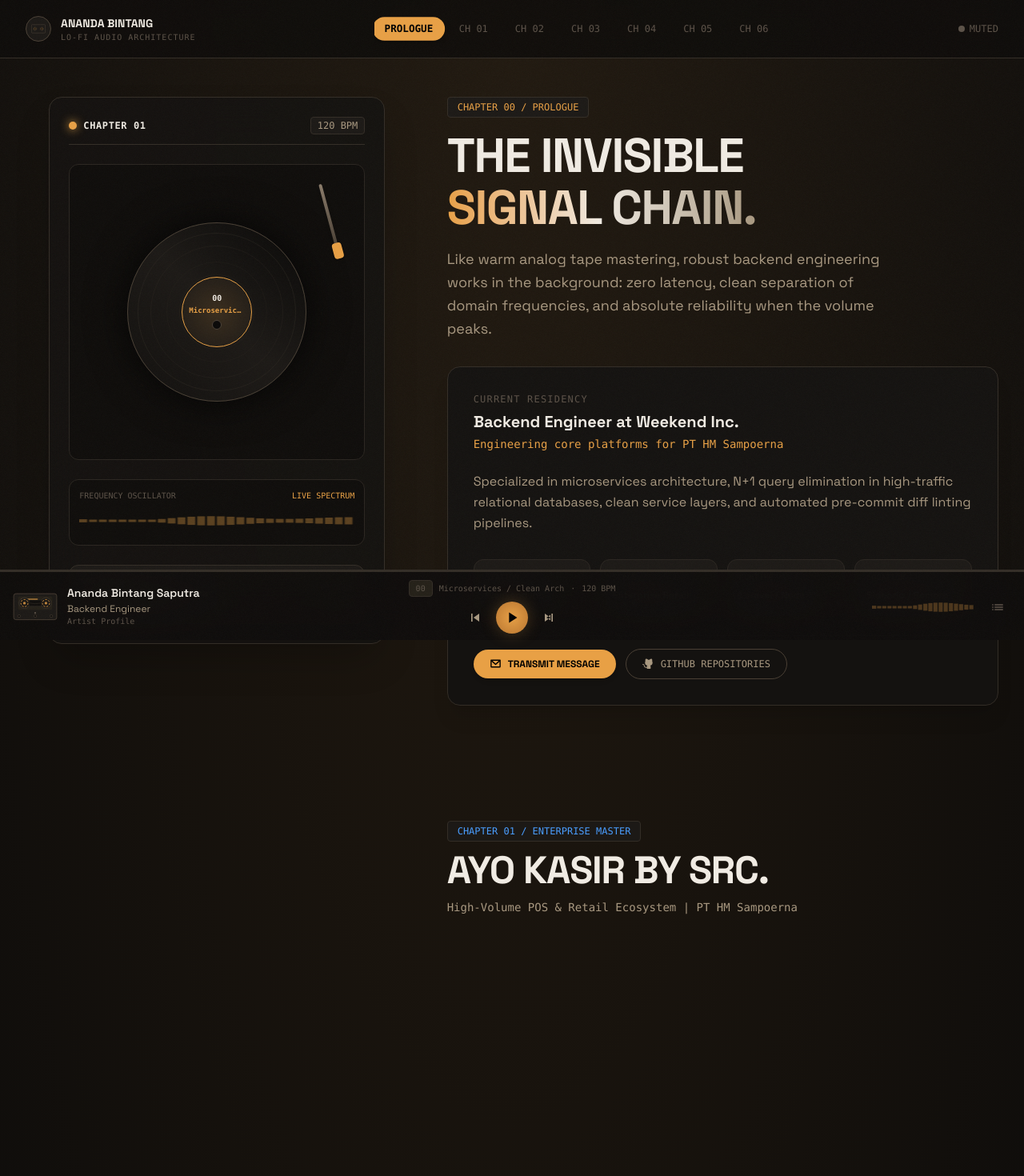
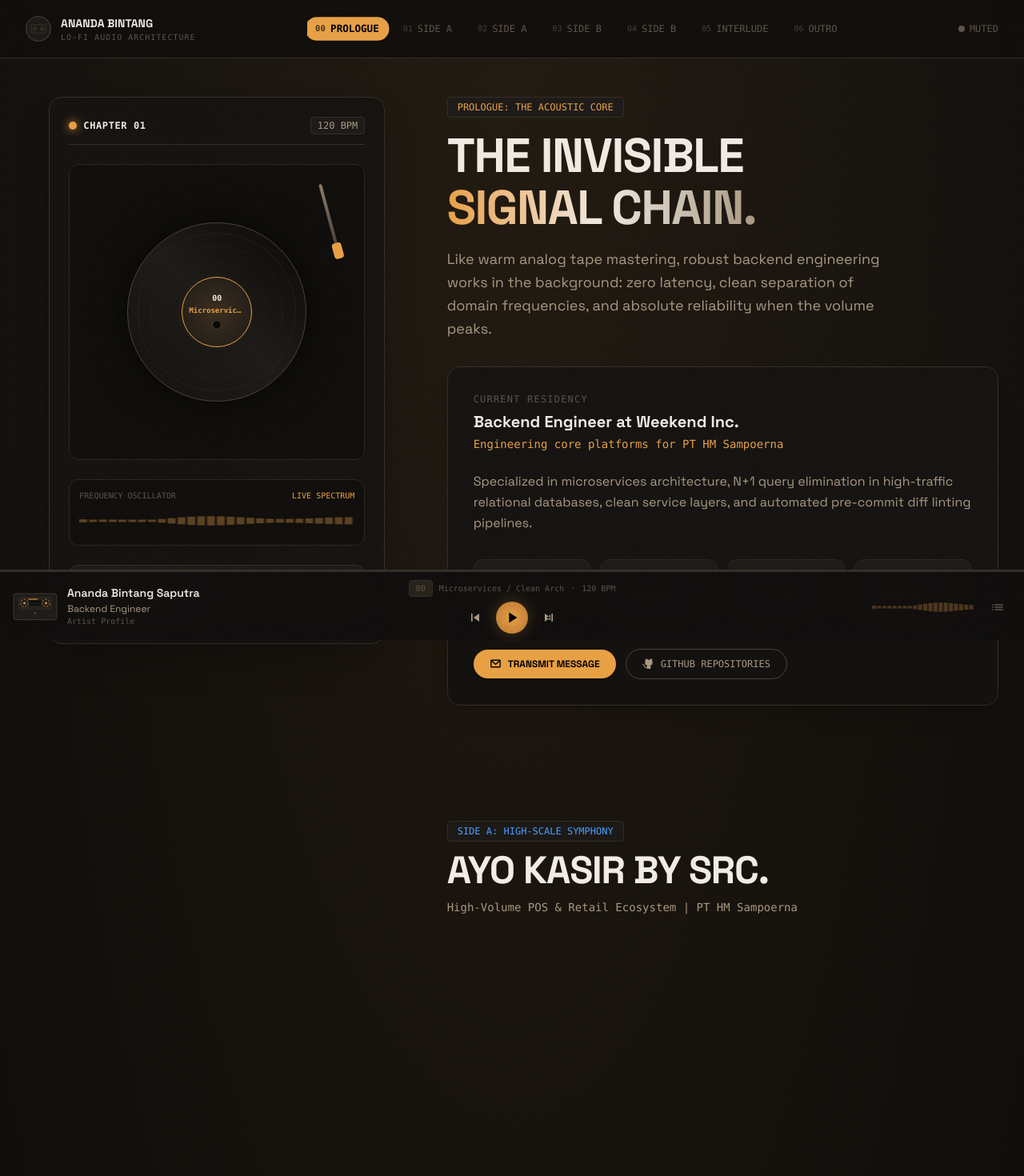
Before and after one commit to AnandaBintang/Portofolio-Website, a React (Vite) app: page / in a window 1280 px wide. Shown: the top 1470 px of the page at 80% size. Built offline with nearby package versions, Linux system fonts and the light colour scheme.

Commit message:
feat: rename MoneyMate, update live app link, enhance storyline nav, fix audio sfx and player controls

```diff
--- a/src/App.tsx
+++ b/src/App.tsx
@@ -15,6 +15,13 @@
 
 gsap.registerPlugin(ScrollTrigger);
 
+// Global window reference for scroll trigger accessibility
+declare global {
+  interface Window {
+    __portfolioScrollTo?: (idx: number) => void;
+  }
+}
+
 export default function App() {
   const [activeIdx, setActiveIdx] = useState(0);
   const [isPlaying, setIsPlaying] = useState(false);
@@ -25,6 +32,25 @@
   // Sync audio playing state
   useEffect(() => {
     return audio.onStateChange(setIsPlaying);
+  }, []);
+
+  // Smooth scroll handler
+  const scrollToChapter = (idx: number) => {
+    audio.sfx("click");
+    const target = document.getElementById(`chapter-${idx}`);
+    if (target) {
+      if (lenisRef.current) {
+        lenisRef.current.scrollTo(target, { offset: -90, duration: 1.2 });
+      } else {
+        const top = target.getBoundingClientRect().top + window.scrollY - 90;
+        window.scrollTo({ top, behavior: "smooth" });
+      }
+    }
+  };
+
+  // Expose global scroll for easy debugging and synthetic triggers
+  useEffect(() => {
+    window.__portfolioScrollTo = scrollToChapter;
   }, []);
 
   // Initialize Lenis Smooth Scroll + GSAP ScrollTrigger
@@ -94,15 +120,6 @@
     };
   }, []);
 
-  // Smooth scroll to chapter
-  const scrollToChapter = (idx: number) => {
-    audio.sfx("click");
-    const target = document.getElementById(`chapter-${idx}`);
-    if (target && lenisRef.current) {
-      lenisRef.current.scrollTo(target, { offset: -90, duration: 1.2 });
-    }
-  };
-
   const handlePrev = () => {
     audio.sfx("prev");
     const prevIdx = activeIdx > 0 ? activeIdx - 1 : TRACKS.length - 1;
@@ -126,14 +143,14 @@
       {/* Film Grain Texture Overlay */}
       <div className="grain" />
 
-      {/* ── Persistent Top Navigation Bar ── */}
+      {/* ── Persistent Top Storyline Navigation Bar ── */}
       <header className="sticky top-0 z-40 w-full border-b border-[#332d26] bg-[#0f0d0b]/90 backdrop-blur-md">
         <div className="max-w-[1400px] mx-auto px-4 md:px-8 h-18 flex items-center justify-between gap-4">
 
           {/* Brand Identity */}
           <div
             onClick={() => scrollToChapter(0)}
-            className="flex items-center gap-3 cursor-pointer select-none group"
+            className="flex items-center gap-3 cursor-pointer select-none group shrink-0"
           >
             <div className="w-8 h-8 rounded-full border border-[#4a4035] bg-[#1c1916] flex items-center justify-center text-white">
               <svg width="18" height="12" viewBox="0 0 100 62" fill="none">
@@ -160,32 +177,33 @@
             </div>
           </div>
 
-          {/* Chapter Quick Selector Buttons */}
-          <nav className="flex items-center gap-1.5 overflow-x-auto scrollbar-none py-1">
+          {/* Music Storyline Timeline Tracker */}
+          <nav className="flex items-center gap-2 overflow-x-auto scrollbar-none py-1">
             {TRACKS.map((t, i) => (
               <button
                 key={t.id}
                 onClick={() => scrollToChapter(i)}
-                className={`px-3.5 py-1.5 rounded-full text-xs font-mono transition-all cursor-pointer select-none ${
+                className={`px-3 py-1.5 rounded-full text-xs font-mono transition-all cursor-pointer select-none whitespace-nowrap flex items-center gap-1.5 ${
                   i === activeIdx
                     ? "font-bold text-black shadow-md scale-105"
                     : "text-[#5c5248] hover:text-[#a89880] hover:bg-[#1c1916]"
                 }`}
                 style={i === activeIdx ? { background: currentTrack.artAccent } : {}}
               >
-                {t.trackNo === "00" ? "PROLOGUE" : `CH ${t.trackNo}`}
+                <span className="opacity-70 text-[10px]">{t.trackNo}</span>
+                <span>{t.storyChapter.split(":")[0]}</span>
               </button>
             ))}
           </nav>
 
           {/* Right Status */}
-          <div className="hidden lg:flex items-center gap-3 text-xs font-mono text-[#5c5248]">
+          <div className="hidden xl:flex items-center gap-3 text-xs font-mono text-[#5c5248] shrink-0">
             <span className="flex items-center gap-1.5">
               <span
                 className="w-2 h-2 rounded-full transition-colors"
                 style={{ background: isPlaying ? "#1db954" : "#5c5248" }}
               />
-              {isPlaying ? "LIVE TAPE" : "MUTED"}
+              {isPlaying ? "LIVE MASTER" : "MUTED"}
             </span>
           </div>
 
@@ -209,7 +227,7 @@
           <div className="lg:col-span-7 space-y-36 pb-20">
 
             {/* ══════════════════════════════════════════════════════════════
-                CHAPTER 00: PROLOGUE / THE ARTIST PROFILE
+                CHAPTER 00: PROLOGUE: THE ACOUSTIC CORE
             ══════════════════════════════════════════════════════════════ */}
             <section
               id="chapter-0"
@@ -218,7 +236,7 @@
             >
               <div className="space-y-4">
                 <div className="inline-flex items-center gap-2 px-3 py-1 rounded bg-[#1c1916] border border-[#332d26] text-xs font-mono text-[#e8a045]">
-                  <span>CHAPTER 00 / PROLOGUE</span>
+                  <span>{TRACKS[0].storyChapter}</span>
                 </div>
                 <h1 className="text-4xl sm:text-6xl font-bold tracking-tight text-[#f0ebe3] leading-[1.08]">
                   THE INVISIBLE <br />
@@ -293,7 +311,7 @@
             >
               <div className="space-y-3">
                 <div className="inline-flex items-center gap-2 px-3 py-1 rounded bg-[#1c1916] border border-[#332d26] text-xs font-mono text-[#4a9eff]">
-                  <span>CHAPTER 01 / ENTERPRISE MASTER</span>
+                  <span>{TRACKS[1].storyChapter}</span>
                 </div>
                 <h2 className="text-3xl sm:text-5xl font-bold tracking-tight text-[#f0ebe3]">
                   AYO KASIR BY SRC.
@@ -366,7 +384,7 @@
             >
               <div className="space-y-3">
                 <div className="inline-flex items-center gap-2 px-3 py-1 rounded bg-[#1c1916] border border-[#332d26] text-xs font-mono text-[#5dbf6e]">
-                  <span>CHAPTER 02 / DOMAIN SERVICES</span>
+                  <span>{TRACKS[2].storyChapter}</span>
                 </div>
                 <h2 className="text-3xl sm:text-5xl font-bold tracking-tight text-[#f0ebe3]">
                   AYO QONCIERGE.
@@ -419,7 +437,7 @@
             </section>
 
             {/* ══════════════════════════════════════════════════════════════
-                CHAPTER 03: MONEYMATE API
+                CHAPTER 03: MONEYMATE
             ══════════════════════════════════════════════════════════════ */}
             <section
               id="chapter-3"
@@ -428,20 +446,20 @@
             >
               <div className="space-y-3">
                 <div className="inline-flex items-center gap-2 px-3 py-1 rounded bg-[#1c1916] border border-[#332d26] text-xs font-mono text-[#c77dff]">
-                  <span>CHAPTER 03 / FINANCIAL ENGINE</span>
+                  <span>{TRACKS[3].storyChapter}</span>
                 </div>
                 <h2 className="text-3xl sm:text-5xl font-bold tracking-tight text-[#f0ebe3]">
-                  MONEYMATE API.
+                  MONEYMATE.
                 </h2>
                 <p className="text-sm font-mono text-[#a89880]">
-                  AI Vision Scan & Realtime Carry-Over Budget Engine
+                  AI Vision Scan & Realtime Carry-Over Budget Platform
                 </p>
               </div>
 
               <div className="story-reveal bg-[#141210] border border-[#332d26] rounded-2xl p-6 sm:p-8 space-y-6 shadow-xl">
                 <div className="space-y-3">
                   <h3 className="text-xs font-mono text-[#5c5248] uppercase tracking-widest">
-                    ALGORITHMIC ENGINE
+                    ALGORITHMIC FINANCIAL PLATFORM
                   </h3>
                   <p className="text-sm sm:text-base text-[#a89880] leading-relaxed">
                     {PROJECTS["moneymate"].description}
@@ -478,6 +496,16 @@
                       </span>
                     ))}
                   </div>
+                  <div className="flex items-center gap-3">
+                    <a
+                      href={PROJECTS["moneymate"].liveUrl}
+                      target="_blank"
+                      rel="noopener noreferrer"
+                      className="inline-flex items-center gap-1.5 px-4 py-2 rounded-full bg-[#c77dff] text-black text-xs font-mono font-bold hover:bg-[#d699ff] transition-all"
+                    >
+                      <span>LIVE WEB APP</span>
+                      <ArrowUpRight size={13} weight="bold" />
+                    </a>
                     <a
                       href={PROJECTS["moneymate"].githubUrl}
                       target="_blank"
@@ -487,6 +515,7 @@
                       <span>SOURCE REPO</span>
                       <ArrowUpRight size={13} weight="bold" />
                     </a>
+                  </div>
                 </div>
               </div>
             </section>
@@ -501,7 +530,7 @@
             >
               <div className="space-y-3">
                 <div className="inline-flex items-center gap-2 px-3 py-1 rounded bg-[#1c1916] border border-[#332d26] text-xs font-mono text-[#fbbf24]">
-                  <span>CHAPTER 04 / DIGITAL COMMERCE</span>
+                  <span>{TRACKS[4].storyChapter}</span>
                 </div>
                 <h2 className="text-3xl sm:text-5xl font-bold tracking-tight text-[#f0ebe3]">
                   TRANSACTION LEDGER.
@@ -563,7 +592,7 @@
             >
               <div className="space-y-3">
                 <div className="inline-flex items-center gap-2 px-3 py-1 rounded bg-[#1c1916] border border-[#332d26] text-xs font-mono text-[#2dd4bf]">
-                  <span>CHAPTER 05 / EQUALIZER BANDS</span>
+                  <span>{TRACKS[5].storyChapter}</span>
                 </div>
                 <h2 className="text-3xl sm:text-5xl font-bold tracking-tight text-[#f0ebe3]">
                   STUDIO SETUP.
@@ -611,7 +640,7 @@
             >
               <div className="space-y-3">
                 <div className="inline-flex items-center gap-2 px-3 py-1 rounded bg-[#1c1916] border border-[#332d26] text-xs font-mono text-[#f472b6]">
-                  <span>CHAPTER 06 / LOGBOOK</span>
+                  <span>{TRACKS[6].storyChapter}</span>
                 </div>
                 <h2 className="text-3xl sm:text-5xl font-bold tracking-tight text-[#f0ebe3]">
                   SESSION LOGS.
--- a/src/data/tracks.ts
+++ b/src/data/tracks.ts
@@ -1,5 +1,5 @@
 // Lo-Fi Spotify Portfolio - Track Data
-// Every "track" is a portfolio section. Switching tracks = full-screen view change.
+// Every "track" is a portfolio section.
 
 export type TrackId =
   | "home"
@@ -13,13 +13,13 @@
 export interface Track {
   id: TrackId;
   trackNo: string;
+  storyChapter: string;   // Label storyline tematik musik
   title: string;
   artist: string;         // role / context
   album: string;          // project category or "Artist Info"
   duration: string;
   bpm: string;
   genre: string;
-  // album art: CSS gradient representing the track mood
   artGradient: string;
   artAccent: string;
 }
@@ -28,6 +28,7 @@
   {
     id: "home",
     trackNo: "00",
+    storyChapter: "PROLOGUE: THE ACOUSTIC CORE",
     title: "Ananda Bintang Saputra",
     artist: "Backend Engineer",
     album: "Artist Profile",
@@ -40,6 +41,7 @@
   {
     id: "ayo-kasir",
     trackNo: "01",
+    storyChapter: "SIDE A: HIGH-SCALE SYMPHONY",
     title: "AYO Kasir by SRC",
     artist: "Enterprise POS Platform",
     album: "Weekend Inc. - PT HM Sampoerna",
@@ -52,6 +54,7 @@
   {
     id: "ayo-qoncierge",
     trackNo: "02",
+    storyChapter: "SIDE A: CLEAN HARMONICS",
     title: "AYO Qoncierge by SRC",
     artist: "Staff & Coaching Platform",
     album: "Weekend Inc. - PT HM Sampoerna",
@@ -64,18 +67,20 @@
   {
     id: "moneymate",
     trackNo: "03",
-    title: "MoneyMate API",
-    artist: "Financial Backend Engine",
+    storyChapter: "SIDE B: SYNTHESIZED ALGORITHMS",
+    title: "MoneyMate",
+    artist: "Financial Engine & Web App",
     album: "Personal Project",
     duration: "3:20",
     bpm: "116",
-    genre: "AI-Powered Finance API",
+    genre: "AI-Powered Finance App",
     artGradient: "from-[#2a1a28] via-[#1c1020] to-[#100a18]",
     artAccent: "#c77dff",
   },
   {
     id: "ecommerce",
     trackNo: "04",
+    storyChapter: "SIDE B: HIGH-THROUGHPUT GROOVE",
     title: "E-Commerce & Top-up Platform",
     artist: "Digital Commerce Engine",
     album: "Freelance Work",
@@ -88,6 +93,7 @@
   {
     id: "frequencies",
     trackNo: "05",
+    storyChapter: "INTERLUDE: FREQUENCY BANDS",
     title: "Core Frequencies",
     artist: "Technical Skills & Stack",
     album: "Studio Setup",
@@ -100,6 +106,7 @@
   {
     id: "sessions",
     trackNo: "06",
+    storyChapter: "OUTRO: MASTER RECORDINGS",
     title: "Session History",
     artist: "Work Experience & Education",
     album: "The Logbook",
@@ -140,16 +147,17 @@
   },
   moneymate: {
     description:
-      "Robust personal finance API featuring JWT token revocation, Firebase Google OAuth, AI-powered receipt scanning via Gemini Vision, realtime carry-over budget calculation, automated daily web push notifications via VAPID, and strict security middleware.",
-    stack: ["Node.js", "Express.js", "Knex.js", "MySQL", "Google Gemini AI", "Firebase Admin", "Web Push VAPID", "Docker"],
+      "Full-stack personal finance application with React/Vite frontend and Express.js backend. Features JWT token revocation, Firebase Google OAuth, AI-powered receipt scanning via Gemini Vision, realtime carry-over budget calculation, and automated daily web push notifications.",
+    stack: ["React", "Node.js", "Express.js", "Knex.js", "MySQL", "Google Gemini AI", "Firebase Auth", "Web Push VAPID", "Docker"],
     deliverables: [
       "Implemented realtime carry-over, invest, and zero-budget period calculation engines",
       "Built Gemini Vision receipt OCR pipeline returning structured transaction JSON",
       "Configured burst rate limiting, HPP protection, and duplicate 60s request blocking",
-      "Architected daily 08:00 cron-based push notification scheduler per user timezone",
+      "Deployed full-stack app live on Netlify with backend on high-availability server",
     ],
+    liveUrl: "https://moneymate-abp.netlify.app/",
     githubUrl: "https://github.com/MoneyMate-ABP/moneymate-api",
-    scale: "Live Dockerized Multi-Tenant",
+    scale: "Live Production App",
   },
   ecommerce: {
     description:
```
Also changed, not shown: src/lib/audioEngine.ts (+23 -14 lines). Lines whose indentation alone changed are shown as unchanged.
